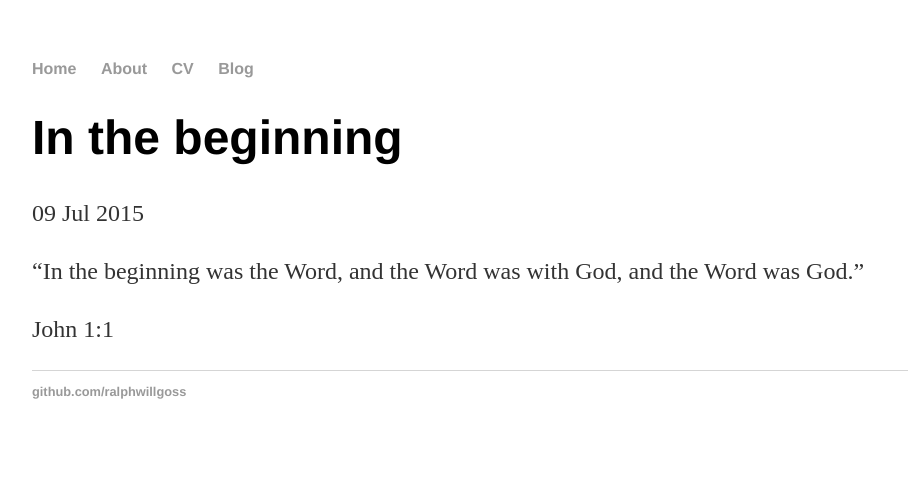
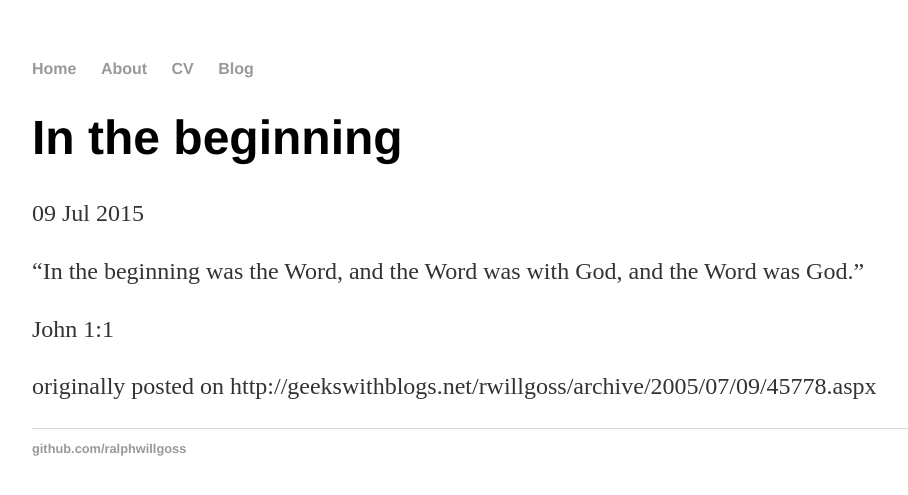
Before and after one commit to ralphwillgoss/ralphwillgoss.github.io, a Jekyll site: the page built from _posts/2005-07-09-in-the-beginning.md, in a window 1280 px wide. Shown: the top 495 px of the page, without its empty margins (160-1068 px from the left). Built offline with Jekyll 4.4.1, drawn with Linux system fonts in a browser that asks for light colours.

Commit message:
added original posted link

```diff
--- a/_posts/2005-07-09-in-the-beginning.md
+++ b/_posts/2005-07-09-in-the-beginning.md
@@ -7,3 +7,5 @@ date: 2015-07-09
 “In the beginning was the Word, and the Word was with God, and the Word was God.”
 
 John 1:1
+
+originally posted on http://geekswithblogs.net/rwillgoss/archive/2005/07/09/45778.aspx
```
